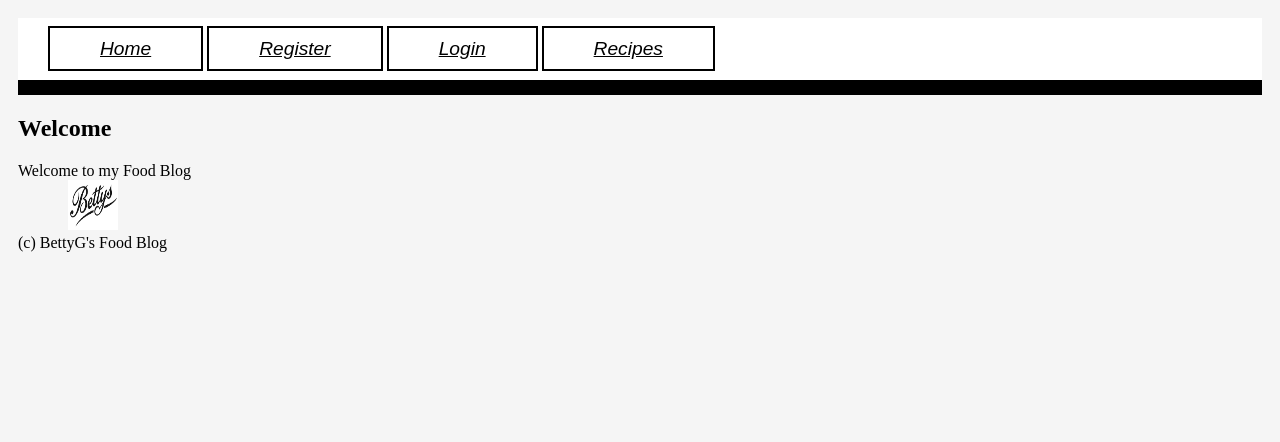
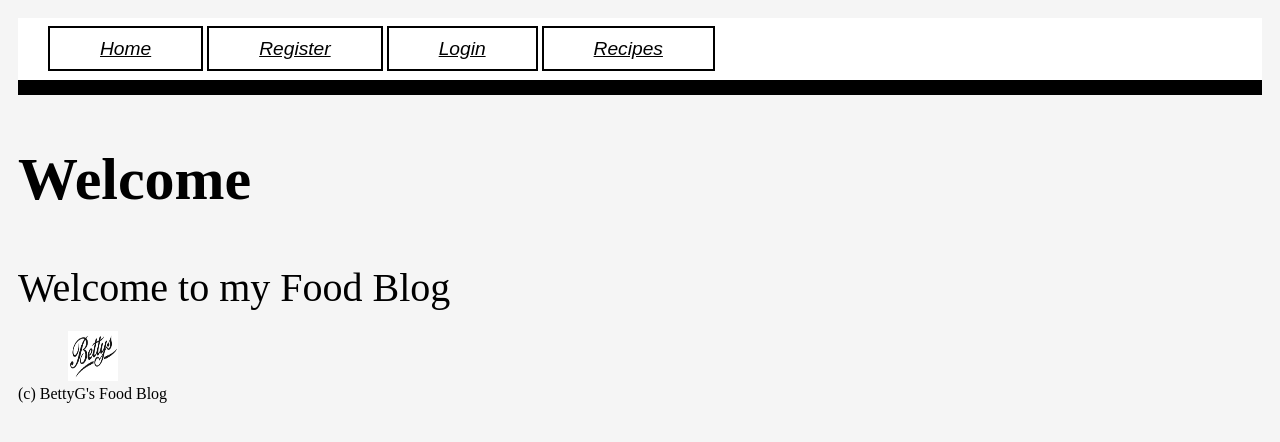
Before and after one commit to IulianHristov87/TeamworkSTTech, a PHP site: page /dinner.html in a window 1280 px wide. Shown: the top 442 px of the page. Run offline with PHP 8.4, Linux system fonts and the light colour scheme.

Commit message:
Font size

```diff
--- a/styles/main.css
+++ b/styles/main.css
@@ -71,3 +71,7 @@ header>a{
 .dd-menu:hover .dd-but{
     background-color: floralwhite;
 }
+main{
+    font-size: 40px;
+    padding-bottom: 20px;
+}
```
